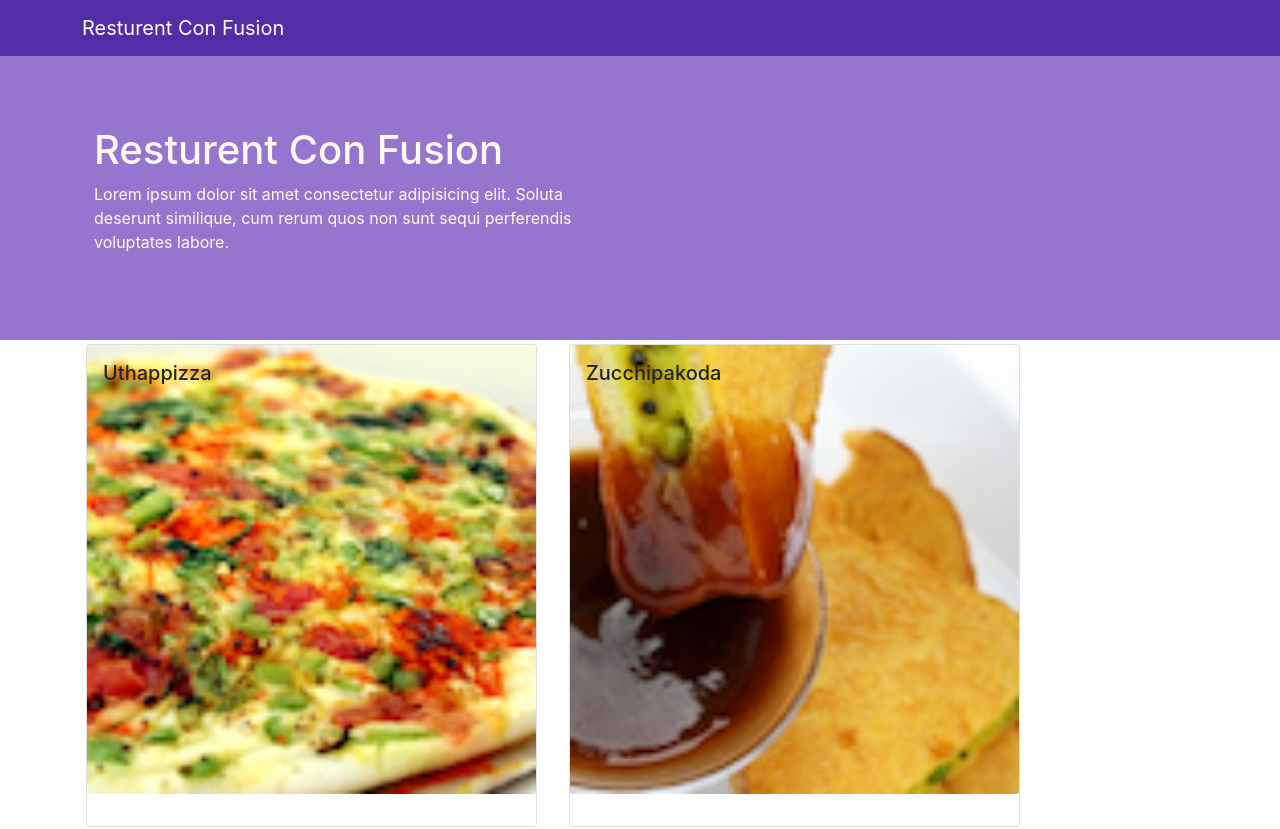
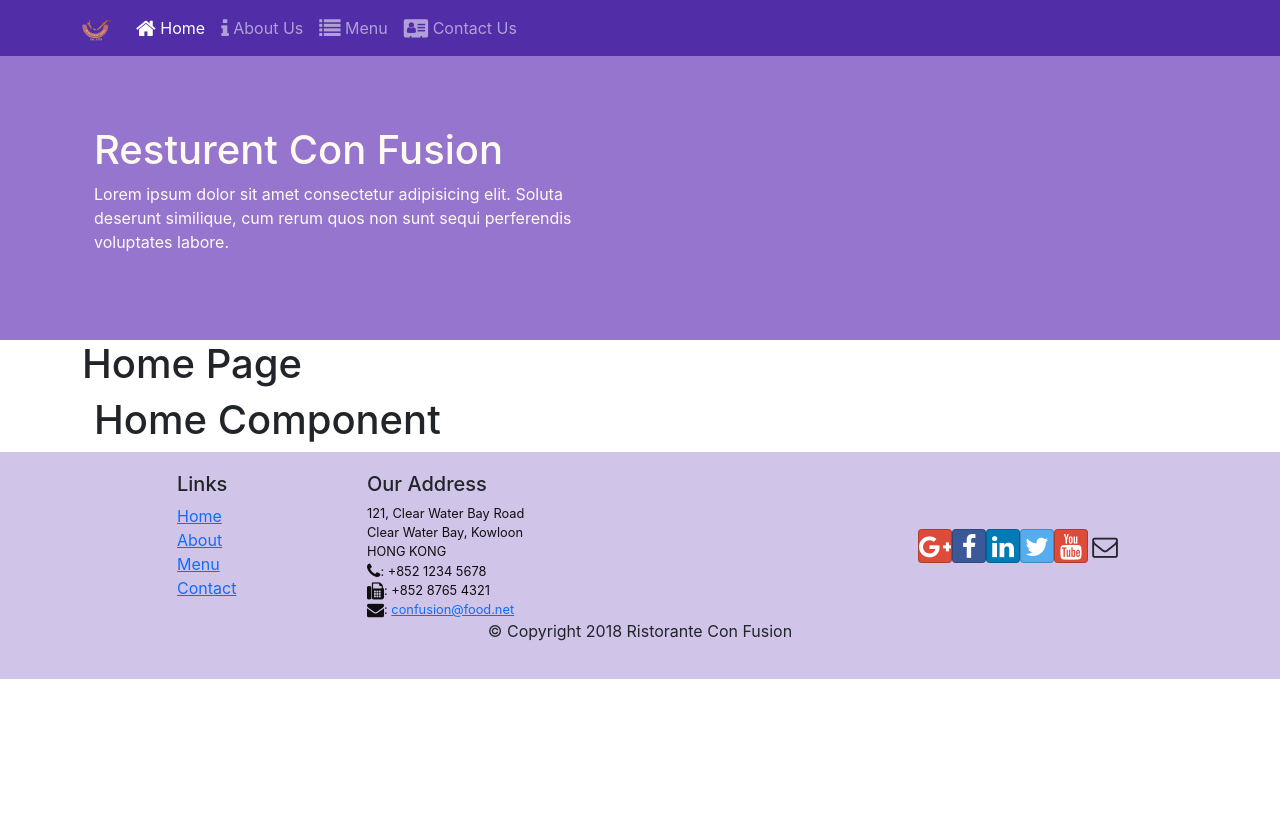
Before and after one commit to TheMShahid/Coursera-React-Front-End, a React (Create React App) app: page /home in a window 1280 px wide. Shown: the top 829 px of the page. After the commit the page ends 800 px from the top, so only its background shows below. Built offline with nearby package versions, Linux system fonts and the light colour scheme.

Commit message:
adding the react router dom functionalty

```diff
--- a/package.json
+++ b/package.json
@@ -12,6 +12,7 @@
     "react": "^17.0.2",
     "react-dom": "^17.0.2",
     "react-popper": "0.9.2",
+    "react-router-dom": "4.2.2",
     "react-scripts": "5.0.0",
     "reactstrap": "5.0.0",
     "web-vitals": "^2.1.4"
--- a/src/App.js
+++ b/src/App.js
@@ -1,13 +1,16 @@
 import React from "react";
+import { BrowserRouter } from "react-router-dom";
 import "./App.css";
 import Main from "./components/MainComponent";
 
 class App extends React.Component {
   render() {
     return (
-      <div>
-        <Main />
-      </div>
+      <BrowserRouter>
+        <div>
+          <Main />
+        </div>
+      </BrowserRouter>
     );
   }
 }
--- a/src/components/FooterComponent.js
+++ b/src/components/FooterComponent.js
@@ -1,4 +1,5 @@
 import React from "react";
+import { Link } from "react-router-dom";
 
 function Footer() {
   return (
@@ -9,16 +10,16 @@
             <h5>Links</h5>
             <ul className="list-unstyled">
               <li>
-                <a href="#">Home</a>
+                <Link>Home</Link>
               </li>
               <li>
-                <a href="#">About</a>
+                <Link>About</Link>
               </li>
               <li>
-                <a href="#">Menu</a>
+                <Link>Menu</Link>
               </li>
               <li>
-                <a href="contactus.html">Contact</a>
+                <Link>Contact</Link>
               </li>
             </ul>
           </div>
--- a/src/components/HeaderComponent.js
+++ b/src/components/HeaderComponent.js
@@ -1,13 +1,70 @@
 import React, { Component } from "react";
-import { Jumbotron, Navbar, NavbarBrand } from "reactstrap";
+import {
+  Jumbotron,
+  Navbar,
+  NavbarBrand,
+  Nav,
+  NavbarToggler,
+  NavItem,
+  Collapse,
+} from "reactstrap";
+
+import { NavLink } from "react-router-dom";
 
 class HeaderComponent extends Component {
+  constructor(props) {
+    super(props);
+
+    this.state = {
+      isNavOpen: false,
+    };
+  }
+
+  toggleNav = () => {
+    this.setState({
+      isNavOpen: !this.state.isNavOpen,
+    });
+  };
+
   render() {
     return (
       <React.Fragment>
-        <Navbar dark>
+        <Navbar dark expand="md">
           <div className="container">
-            <NavbarBrand href="/"> Resturent Con Fusion </NavbarBrand>
+            <NavbarToggler onClick={this.toggleNav} />
+            <NavbarBrand className="mr-auto" href="/">
+              <img
+                src="assets/images/logo.png"
+                alt=" Restorante Con Fusion "
+                width="30"
+                hight="41"
+              />
+            </NavbarBrand>
+            <Collapse isOpen={this.state.isNavOpen} navbar>
+              <Nav navbar>
+                <NavItem>
+                  <NavLink className="nav-link" to="/home">
+                    <span className="fa fa-home fa-lg"></span> Home
+                  </NavLink>
+                </NavItem>
+                <NavItem>
+                  <NavLink className="nav-link" to="/aboutus">
+                    <span className="fa fa-info fa-lg"></span> About Us
+                  </NavLink>
+                </NavItem>
+                <NavItem>
+                  <NavLink className="nav-link" to="/menu">
+                    <span className="fa fa-list fa-lg"></span> Menu
+                  </NavLink>
+                </NavItem>
+                <NavItem>
+                  <NavLink className="nav-link" to="/contactus">
+                    <span className="fa fa-address-card fa-lg"></span> Contact
+                    Us
+                  </NavLink>
+                </NavItem>
+              </Nav>
+            </Collapse>
           </div>
         </Navbar>
         <Jumbotron>
--- /dev/null
+++ b/src/components/HomeComponent.js
@@ -0,0 +1,11 @@
+import React from "react";
+
+function Home() {
+  return (
+    <div className="container">
+      <h1>Home Component</h1>
+    </div>
+  );
+}
+
+export default Home;
--- a/src/components/MainComponent.js
+++ b/src/components/MainComponent.js
@@ -1,9 +1,11 @@
 import React from "react";
+import { Switch, Route, Redirect } from "react-router-dom";
 import Menu from "./MenuComponent";
 import DishDetail from "./DishdetailsComponent";
 import { DISHES } from "../shared/dishes";
 import HeaderComponent from "./HeaderComponent";
 import Footer from "./FooterComponent";
+import Home from "./HomeComponent";
 
 class Main extends React.Component {
   constructor(props) {
@@ -11,27 +13,31 @@
 
     this.state = {
       dishes: DISHES,
-      selectedDish: DishDetail,
     };
   }
 
-  onDishSelect(dishId) {
-    this.setState({ selectedDish: dishId });
-  }
+  render() {
+    const HomePage = () => {
+      return (
+        <div className="container">
+          <h1>Home Page</h1>
+          <Home />
+        </div>
+      );
+    };
 
-  render() {
     return (
       <div>
         <HeaderComponent />
-        <Menu
-          dishes={this.state.dishes}
-          onClick={(dishId) => this.onDishSelect(dishId)}
-        />
-        <DishDetail
-          dish={this.state.dishes.filter(
-            (dish) => dish.id === this.state.selectedDish[0]
-          )}
-        />
+        <Switch>
+          <Route path="/home" component={HomePage} />
+          <Route
+            exact
+            path="/menu"
+            component={() => <Menu dishes={this.state.dishes} />}
+          />
+          <Redirect to="/home" />
+        </Switch>
         <Footer />
       </div>
     );
```
Also changed, not shown: 1 other file (tests, documents, lock files or other folders).
